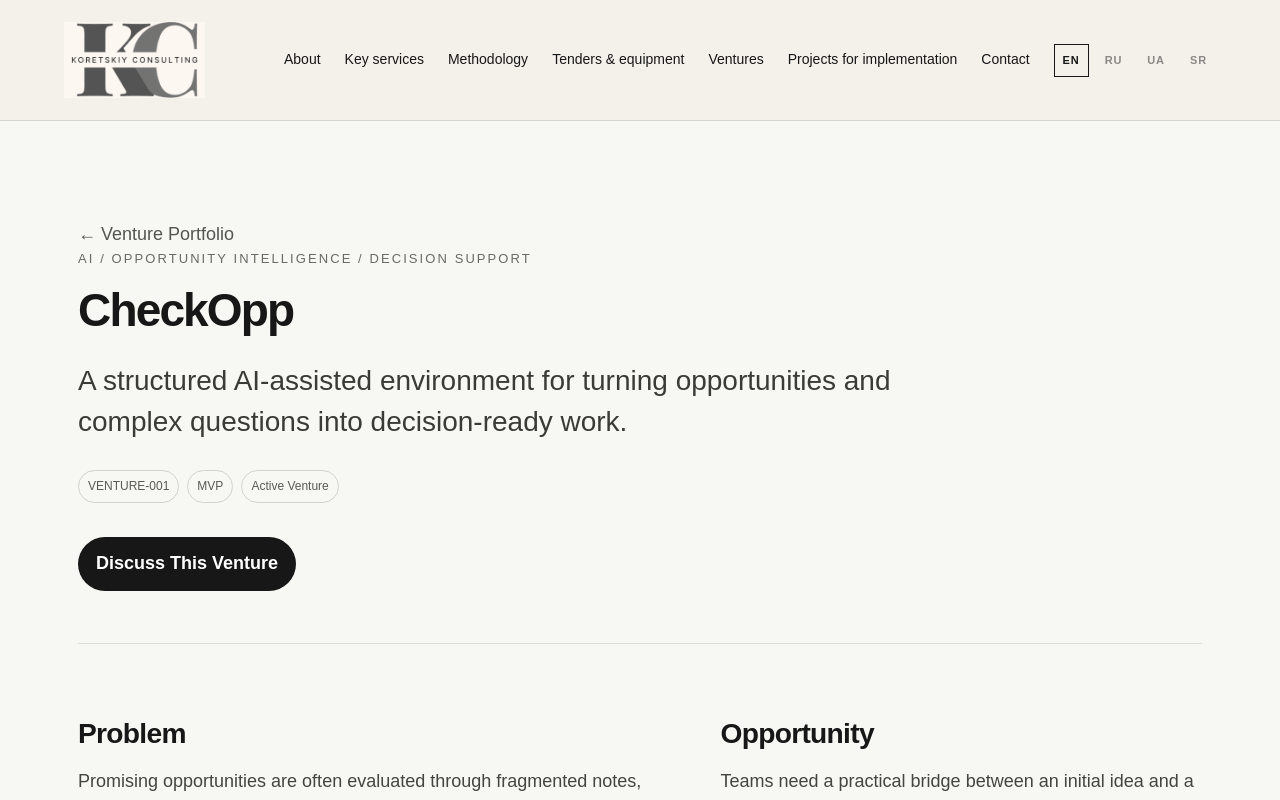
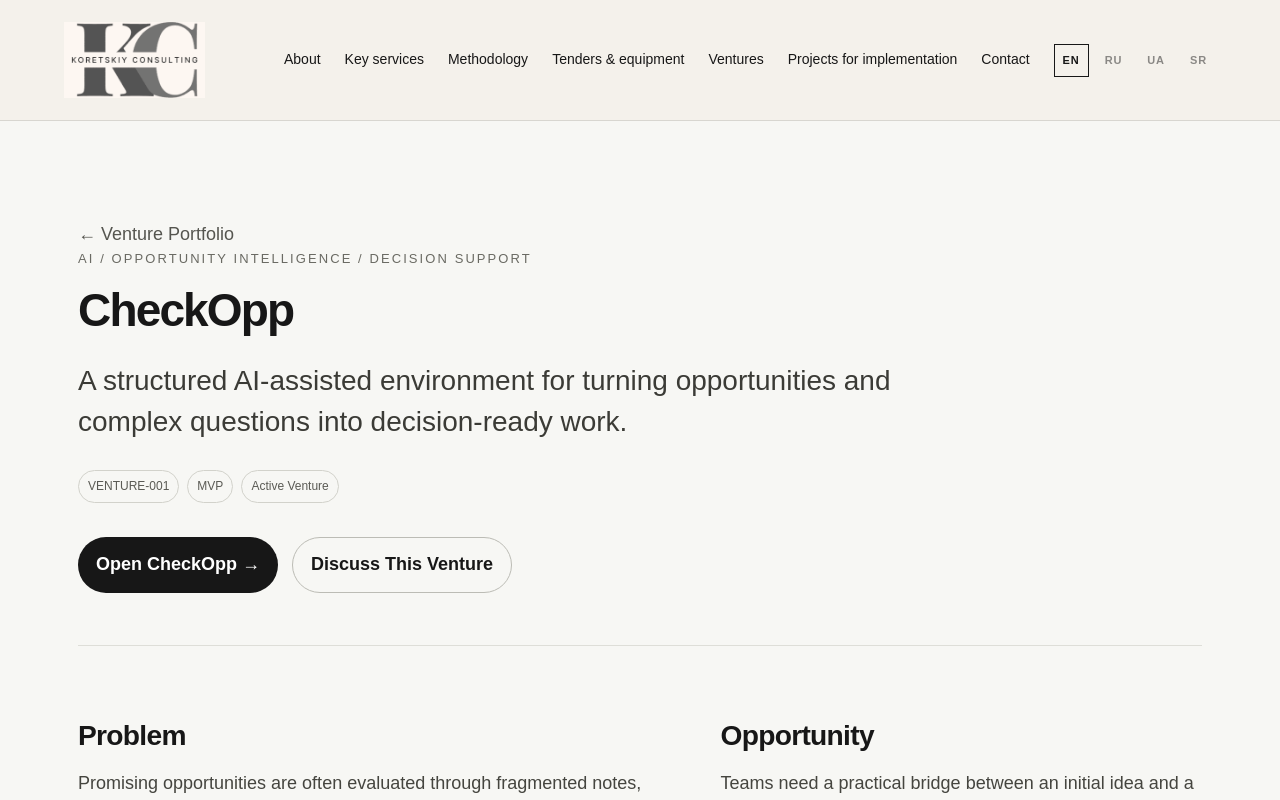
Before and after one commit to oikua66/damp-diagnostics, a Next.js app: page /en/ventures/checkopp in a window 1280 px wide. Shown: the top 800 px of the page. Built offline with nearby package versions, Linux system fonts and the light colour scheme; no server answers.

Commit message:
Add live product link to venture pages

```diff
--- a/app/[lang]/ventures/[slug]/page.tsx
+++ b/app/[lang]/ventures/[slug]/page.tsx
@@ -43,7 +43,10 @@ export default async function VenturePage({ params }: Props) {
           <h1>{venture.name}</h1>
           <p className={styles.lead}>{venture.tagline}</p>
           <div className={styles.meta}><span className={styles.pill}>{venture.id}</span><span className={styles.pill}>{venture.stage}</span><span className={styles.pill}>{venture.status}</span></div>
-          <div className={styles.actions}><a className={styles.primary} href="#discuss">Discuss This Venture</a></div>
+          <div className={styles.actions}>
+            {venture.production_url ? <a className={styles.primary} href={venture.production_url} target="_blank" rel="noreferrer">{venture.slug === 'checkopp' ? 'Open CheckOpp' : 'Open Live Product'} →</a> : null}
+            <a className={styles.secondary} href="#discuss">Discuss This Venture</a>
+          </div>
         </section>
 
         <section className={styles.section}><div className={styles.twoCol}><div className={styles.copy}><h2>Problem</h2><p>{venture.problem}</p></div><div className={styles.copy}><h2>Opportunity</h2><p>{venture.opportunity}</p></div></div></section>
```
